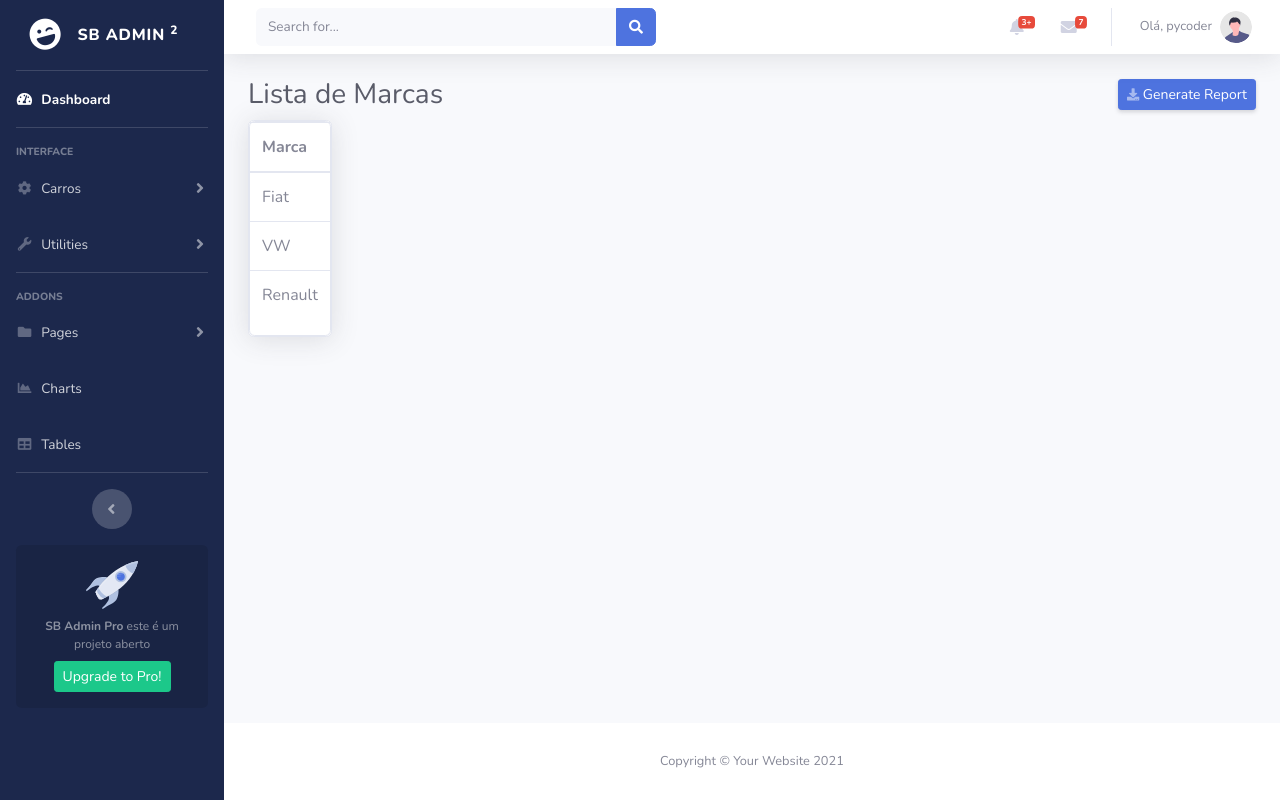
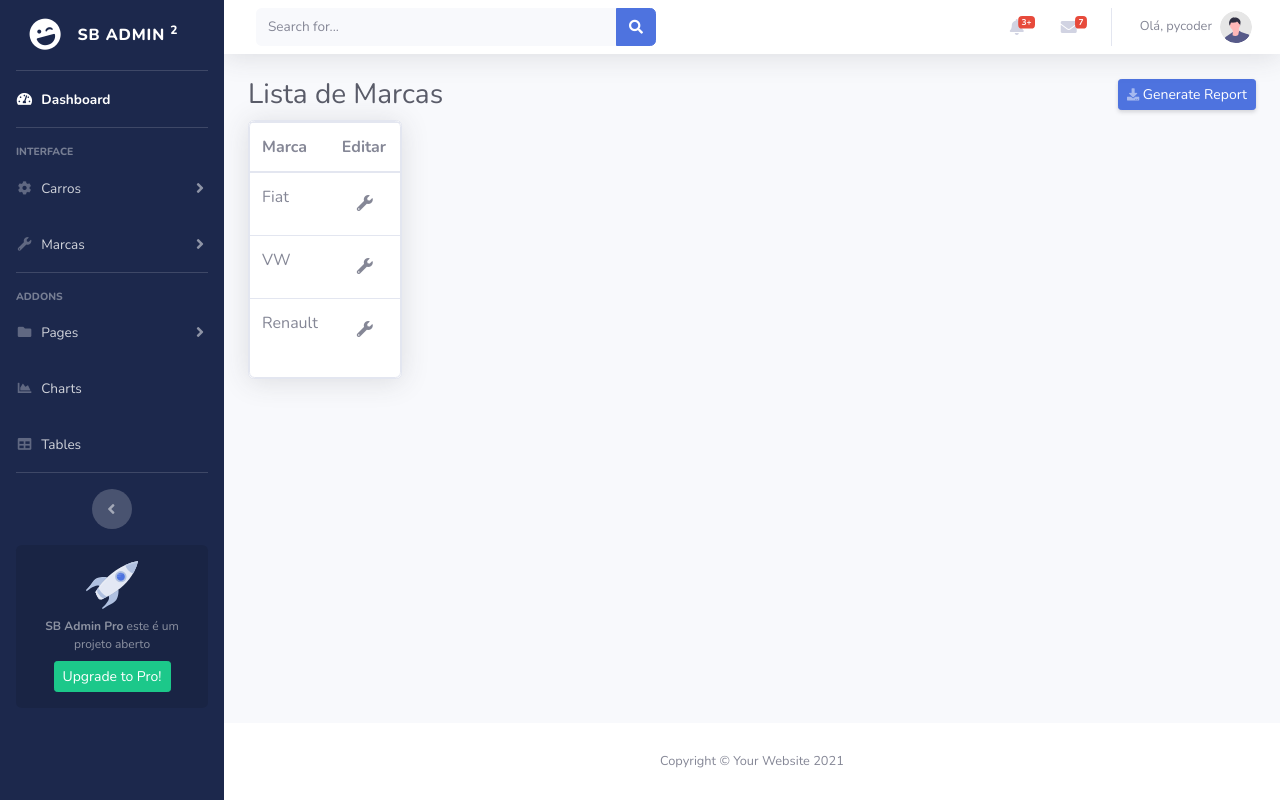
Before and after one commit to ivairmarc/CRUD-de-Carros, a Django app: page /brands/ in a window 1280 px wide. Run offline with Django 5.2, Linux system fonts and the light colour scheme; a user stored in the database is signed in; data comes from the database, SQL or seed files in the repository; some libraries are stand-ins or nearby versions.

Commit message:
list and create brands

```diff
--- a/app/settings.py
+++ b/app/settings.py
@@ -83,7 +83,7 @@ DATABASES = {
         'ENGINE': 'django.db.backends.postgresql',
         'NAME': 'carros_dados',
         'USER': 'postgres',
-        'PASSWORD': 'comspirace',
+        'PASSWORD': '',
         'HOST': 'localhost',
         'PORT': '5432',
     }
--- a/app/templates/base.html
+++ b/app/templates/base.html
@@ -77,7 +77,6 @@
                             <h6 class="collapse-header">Custom Components:</h6>
                             <a class="collapse-item" href="{% url 'new_car' %}">Novo Carro</a>
                             <a class="collapse-item" href="{% url 'cars_list' %}">Lista de Carros</a>
-                            <a class="collapse-item" href="{% url 'new_brand' %}">Cad/Marcas</a>
                         </div>
                     </div>
                 </li>
@@ -87,16 +86,14 @@
                     <a class="nav-link collapsed" href="#" data-toggle="collapse" data-target="#collapseUtilities"
                         aria-expanded="true" aria-controls="collapseUtilities">
                         <i class="fas fa-fw fa-wrench"></i>
-                        <span>Utilities</span>
+                        <span>Marcas</span>
                     </a>
                     <div id="collapseUtilities" class="collapse" aria-labelledby="headingUtilities"
                         data-parent="#accordionSidebar">
                         <div class="bg-white py-2 collapse-inner rounded">
                             <h6 class="collapse-header">Custom Utilities:</h6>
-                            <a class="collapse-item" href="utilities-color.html">Colors</a>
-                            <a class="collapse-item" href="utilities-border.html">Borders</a>
-                            <a class="collapse-item" href="utilities-animation.html">Animations</a>
-                            <a class="collapse-item" href="utilities-other.html">Other</a>
+                            <a class="collapse-item" href="{% url 'new_brand' %}">Cad/Marcas</a>
+                            <a class="collapse-item" href="{% url 'brands' %}">Marcas</a>
                         </div>
                     </div>
                 </li>
--- a/cars/templates/brands.html
+++ b/cars/templates/brands.html
@@ -14,16 +14,17 @@
             <thead>
                 <tr>
                   <th scope="col">Marca</th>
+                  <th>Editar</th>
                 </tr>
               </thead>
               <tbody>
                 {% for brand in brands %}
                 <tr>
                     <td>{{ brand }}</td>
+                    <td><a href="" class="btn btn-sm-danger"><i class="fas fa-fw fa-wrench"></i></a></td>
                 </tr>
                 {% endfor %}
               </tbody>
         </table>
     </div>
-
 {% endblock %}
--- a/cars/templates/car_brand.html
+++ b/cars/templates/car_brand.html
@@ -19,12 +19,9 @@
 {% endblock %}
 
 {% block cancel %}
-    <a href="{% url 'cars_list' %}" class="btn btn-danger mb-2">Cancelar</a>
+    <a href="{% url 'brands' %}" class="btn btn-danger mb-2">Cancelar</a>
 {% endblock %}
 
 {% block cardTwo %}
 
-
-
-
 {% endblock %}
--- a/cars/templates/form_car.html
+++ b/cars/templates/form_car.html
@@ -1,4 +1,5 @@
 {% extends 'base.html' %}
+
 {% load bootstrap %}
 
 {% block search %}
```
Also changed, not shown: 1 other file.
